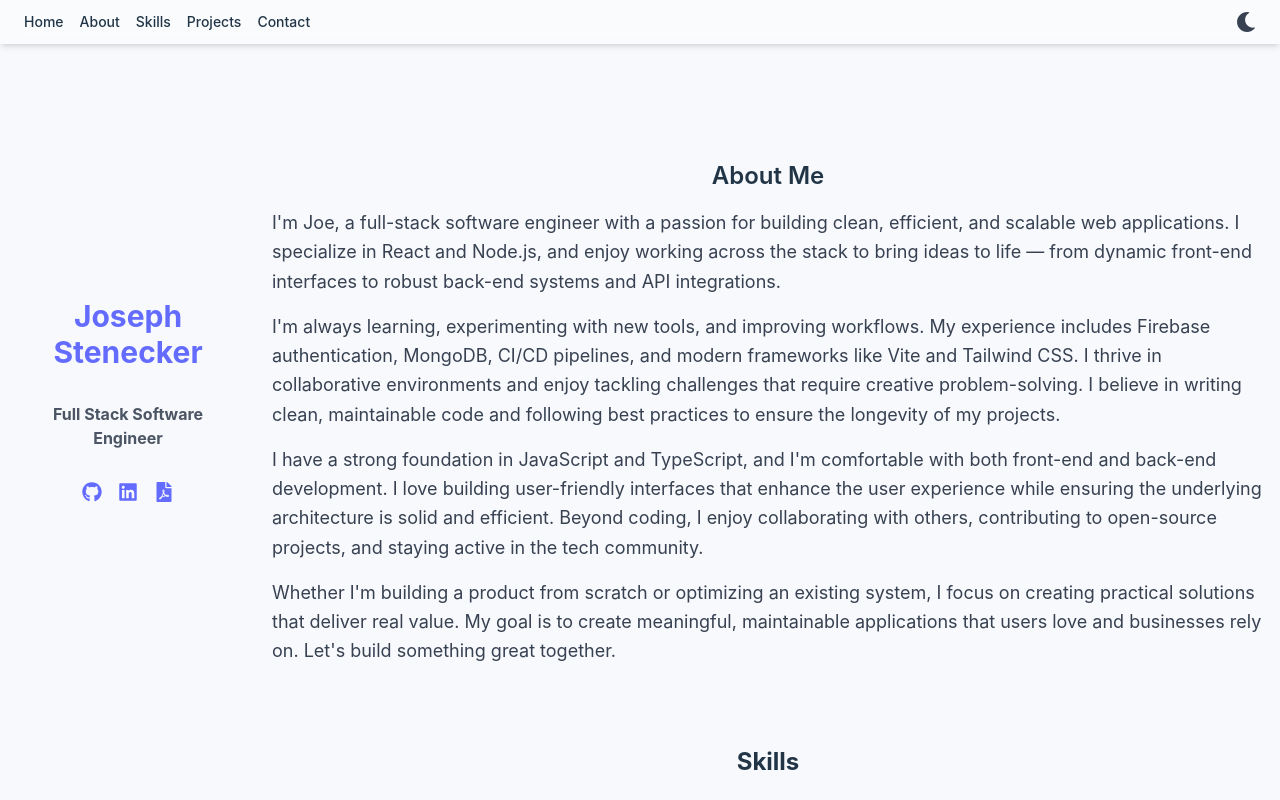
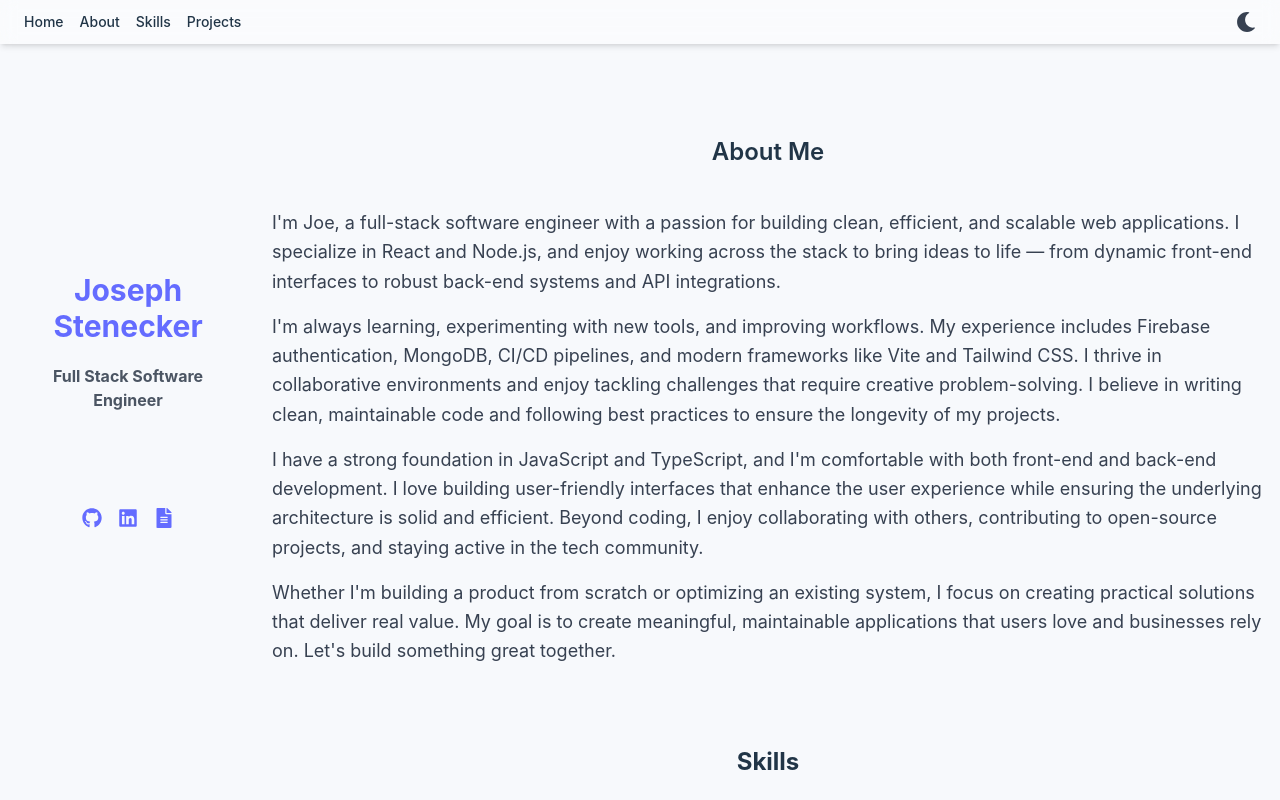
Before and after one commit to jstenecker/Portfolio_Frontend, a React (Vite) app: page / in a window 1280 px wide. Shown: the top 800 px of the page. Built offline with nearby package versions, Linux system fonts and the light colour scheme.

Commit message:
Moved sidebar to its own component file Fixed scaling for larger screens Removed contact tab from navbar Updated router with sidebar route

```diff
--- a/index.html
+++ b/index.html
@@ -4,6 +4,17 @@
     <meta charset="UTF-8" />
     <meta name="viewport" content="width=device-width, initial-scale=1.0" />
     <title>Joe's Portfolio</title>
+    <script>
+      if (
+        localStorage.getItem('darkMode') === 'true' ||
+        (!('darkMode' in localStorage) && window.matchMedia('(prefers-color-scheme: dark)').matches)
+      ) {
+        document.documentElement.classList.add('dark');
+      } else {
+        document.documentElement.classList.remove('dark');
+      }
+    </script>
+
   </head>
   <body>
     <div id="root"></div>
--- /dev/null
+++ b/src/components/Sidebar.jsx
@@ -0,0 +1,26 @@
+import { FaGithub, FaLinkedin, FaFileAlt } from "react-icons/fa";
+
+const Sidebar = () => {
+  return (
+    <aside className="hidden lg:flex flex-col justify-center items-center px-10 w-64 fixed top-0 bottom-0 left-0 z-40
+    bg-background dark:bg-gray-900 transition-colors duration-500 ease-in-out">
+        <div className="text-center">
+        <h1 className="text-3xl font-bold text-primary mb-1">Joseph Stenecker</h1>
+        <h2 className="text-md text-gray-600 mt-5 dark:text-gray-300">Full Stack Software Engineer</h2>
+        <div className="flex gap-4 justify-center mt-4">
+          <a href="https://github.com/jstenecker" target="_blank" rel="noreferrer">
+            <FaGithub className="text-xl hover:scale-110 mt-20 transition-transform" />
+          </a>
+          <a href="https://linkedin.com/in/joseph-stenecker" target="_blank" rel="noreferrer">
+            <FaLinkedin className="text-xl hover:scale-110 mt-20 transition-transform" />
+          </a>
+          <a href="/resume.pdf" target="_blank" rel="noreferrer">
+            <FaFileAlt className="text-xl hover:scale-110 mt-20 transition-transform" />
+          </a>
+        </div>
+      </div>
+    </aside>
+  );
+};
+
+export default Sidebar;
--- a/src/components/navbar/Navbar.jsx
+++ b/src/components/navbar/Navbar.jsx
@@ -58,7 +58,6 @@ const Navbar = () => {
           { label: "About", id: "about" },
           { label: "Skills", id: "skills" },
           { label: "Projects", id: "projects" },
-          { label: "Contact", id: "contact" },
         ].map((item) => (
           <button
             key={item.id}
--- a/src/pages/home/Home.jsx
+++ b/src/pages/home/Home.jsx
@@ -41,6 +41,8 @@ const Home = () => {
     ],
   };
 
+
+
   useEffect(() => {
     const id = localStorage.getItem("scrollToSection");
     if (id) {
@@ -58,32 +60,15 @@ const Home = () => {
 
   return (
     <div className="flex">
-      {/* Sidebar */}
-      <aside className="hidden lg:flex flex-col justify-center items-center px-6 w-64 fixed top-0 bottom-0 left-0 bg-background dark:bg-gray-900 z-40">
-        <div className="text-center space-y-8">
-          <h1 className="text-3xl font-bold text-primary">Joseph Stenecker</h1>
-          <h2 className="text-md text-gray-600 dark:text-gray-300 mb-4">Full Stack Software Engineer</h2>
-          <div className="flex justify-center space-x-4 text-xl text-gray-700 dark:text-gray-300">
-            <a href="https://github.com/jstenecker" target="_blank" rel="noreferrer" className="hover:text-primary">
-              <FaGithub />
-            </a>
-            <a href="https://www.linkedin.com/in/joseph-stenecker" target="_blank" rel="noreferrer" className="hover:text-primary">
-              <FaLinkedin />
-            </a>
-            <a href="/assets/Resume_Joseph_Stenecker.pdf" target="_blank" rel="noreferrer" className="hover:text-primary">
-              <FaFilePdf />
-            </a>
-          </div>
-        </div>
-      </aside>
+
 
       {/* Main Content */}
-      <div className="flex-1 lg:ml-64 pt-20 px-4 max-w-5xl mx-auto space-y-20">
-        <section id="landing" className="space-y-4">
+      <div className="flex-1 lg:ml-64 pt-20 px-4 max-w-screen-x1 w-full mx-auto mt-4 space-y-5">
+        <section id="landing" className="space-y-4 lg:mb-1 sm:mb-16">
           <div className="lg:hidden text-center space-y-4">
             <h1 className="text-3xl font-bold">Joseph Stenecker</h1>
             <h2 className="text-lg text-gray-600 dark:text-gray-300">Full Stack Software Engineer</h2>
-            <div className="flex justify-center space-x-4 text-xl text-gray-700 dark:text-gray-300 mt-2">
+            <div className="flex justify-center space-x-4 text-xl text-gray-700 dark:text-gray-300 mt-2 mb-10">
               <a href="https://github.com/jstenecker" target="_blank" rel="noreferrer" className="hover:text-primary space-y-4">
                 <FaGithub />
               </a>
@@ -99,8 +84,8 @@ const Home = () => {
 
 
         <section id="about">
-        <h2 className="text-2xl font-semibold mb-4">About Me</h2>
-        <p className="text-gray-700 dark:text-gray-300">
+        <h2 className="text-2xl font-semibold mt-4 mb-15 sm:mt-10">About Me</h2>
+        <p className="text-gray-700 mt-10 sm:mt-30 dark:text-gray-300">
         I&apos;m Joe, a full-stack software engineer with a passion for building clean, efficient, and scalable web applications. I specialize in React and Node.js, and enjoy working across the stack to bring ideas to life — from dynamic front-end interfaces to robust back-end systems and API integrations.
         </p>
         <p className="text-gray-700 dark:text-gray-300">
@@ -118,7 +103,7 @@ const Home = () => {
         </section>
 
         <section id="skills">
-          <h2 className="text-2xl font-bold mb-6 text-center">Skills</h2>
+          <h2 className="text-2xl font-bold mt-20 mb-6 text-center">Skills</h2>
           <div className="grid grid-cols-3 sm:grid-cols-4 md:grid-cols-6 gap-6 justify-items-center">
             {skills.map((skill, index) => (
               <motion.div
@@ -139,9 +124,9 @@ const Home = () => {
         </section>
 
         <section id="projects">
-          <h2 className="text-2xl font-bold mb-6 text-center">Projects</h2>
+          <h2 className="text-2xl font-bold mb-6 mt-20 text-center">Projects</h2>
           <motion.div
-            className="bg-card text-text p-6 rounded-lg shadow-md"
+            className="bg-card text-text p-6 rounded-lg shadow-md mt-10"
             initial="hidden"
             whileInView="visible"
             viewport={{ once: true }}
--- a/src/router.jsx
+++ b/src/router.jsx
@@ -2,6 +2,7 @@
 import { BrowserRouter as Router, Route, Routes, Navigate } from "react-router-dom";
 import Home from "./pages/home/Home.jsx";
 import Navbar from "./components/navbar/Navbar";
+import Sidebar from "./components/sidebar.jsx";
 
 
 const AppRouter = () => {
@@ -9,6 +10,7 @@ const AppRouter = () => {
     <Router>
       {/* Navbar appears on all pages */}
       <Navbar />
+      <Sidebar />
       <Routes>
         {/* Public Routes */}
         <Route path="/" element={<Home />} />
```
